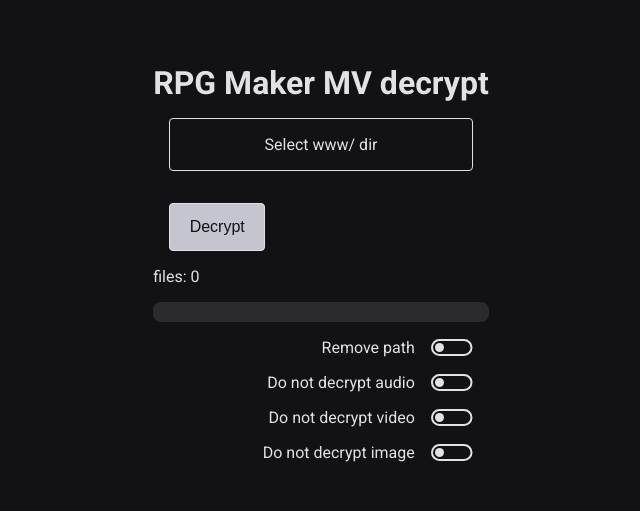
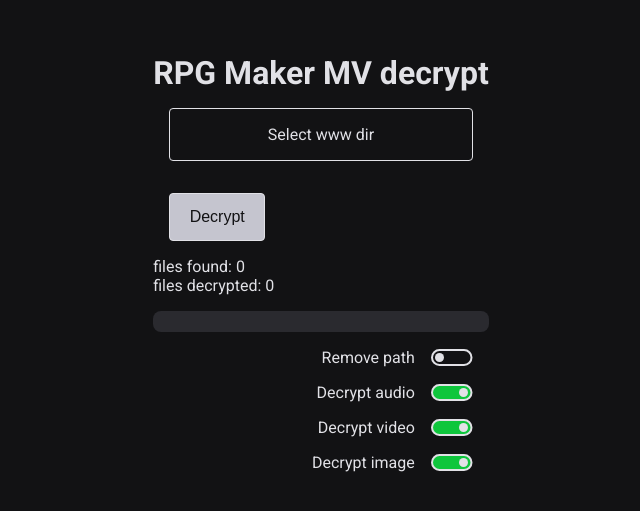
Before and after one commit to Darckfast/rpg-maker-mv-decrypt-react, a Next.js app: page / in a window 1280 px wide. Shown: the part 129-640 px from the top of the page, without its empty margins (319-959 px from the left). Built offline with nearby package versions, Linux system fonts and the light colour scheme.

Commit message:
Add option to ignore audio, video and pictures

```diff
--- a/src/components/Checkbox.tsx
+++ b/src/components/Checkbox.tsx
@@ -1,22 +1,34 @@
-import React, { useState } from 'react'
+import React from 'react'
 import { ToggleLabel } from '../styles/pages/Home'
 
 interface CheckBoxProps {
   label?: string
-  value: string
+  value: boolean
   onChangeValue?: any
 }
 
-const CheckBox: React.FC<CheckBoxProps> = (props) => {
-  const [cx, setCx] = useState(8.5)
-
+const CheckBox: React.FC<CheckBoxProps> = props => {
   return (
     <ToggleLabel>
       {props.label}
-      <input type="checkbox" value={props.value} onChange={props.onChangeValue} onClick={() => cx < 10 ? setCx(32.5) : setCx(8.5)}/>
-      <svg width="42" height="17" viewBox="0 0 42 17" fill="none" xmlns="http://www.w3.org/2000/svg">
-        <path d="M8.5 16C4.35786 16 1 12.6421 1 8.5C1 4.35787 4.35786 1 8.5 1L33.001 1C37.1431 1 40.501 4.35787 40.501 8.5C40.501 12.6421 37.1431 16 33.001 16L8.5 16Z" stroke="#E1E1E6" strokeWidth="2"/>
-        <circle cx={cx} cy="8.5" r="4.5" fill="#E1E1E6"/>
+      <input
+        type="checkbox"
+        checked={props.value}
+        onChange={props.onChangeValue}
+      />
+      <svg
+        width="42"
+        height="17"
+        viewBox="0 0 42 17"
+        fill="none"
+        xmlns="http://www.w3.org/2000/svg"
+      >
+        <path
+          d="M8.5 16C4.35786 16 1 12.6421 1 8.5C1 4.35787 4.35786 1 8.5 1L33.001 1C37.1431 1 40.501 4.35787 40.501 8.5C40.501 12.6421 37.1431 16 33.001 16L8.5 16Z"
+          stroke="#E1E1E6"
+          strokeWidth="2"
+        />
+        <circle cx={props.value ? 32.5 : 8.5} cy="8.5" r="4.5" fill="#E1E1E6" />
       </svg>
     </ToggleLabel>
   )
--- a/src/pages/index.tsx
+++ b/src/pages/index.tsx
@@ -19,11 +19,12 @@
 const Home: React.FC = () => {
   const [system, setSystem] = useState([])
   const [files, setFiles] = useState([])
-  const [progress, setProgress] = useState(0.0)
-  const [removePath, setRemovePath] = useState('false')
-  const [includeAudio] = useState('true')
-  const [includeVideo] = useState('true')
-  const [includeImage] = useState('true')
+  const [filesDecrypted, setFilesDecrypted] = useState(0)
+  const [progress, setProgress] = useState(0)
+  const [removePath, setRemovePath] = useState(false)
+  const [includeAudio, setIncludeAudio] = useState(true)
+  const [includeVideo, setIncludeVideo] = useState(true)
+  const [includeImage, setIncludeImage] = useState(true)
   const [progressStatus, setProgressStatus] = useState('')
   let encryptKey = ''
 
@@ -32,7 +33,6 @@
     setProgress(0)
     setProgressStatus('ready')
     if (e) {
-      console.log(files.length)
       const filesArray = Array.from(e)
 
       setFiles(filesArray.filter((file: File) => file.name.endsWith('.rpgmvp')))
@@ -47,14 +47,17 @@
 
       const blobs = []
       const lastIndex = files.length - 1
-      const toIncrement = 1 + 9 / lastIndex
+      const toIncrement = 2 + 10 / lastIndex
       const zip = new JSZip()
+      let totalDecrypted = 0
 
-      files.forEach((file: File1 , index) => {
-        if ((file.webkitRelativePath.endsWith('rpgmvp') && includeImage === 'false')
-        || (file.webkitRelativePath.endsWith('rpgmvm') && includeAudio === 'false')
-        || (file.webkitRelativePath.endsWith('rpgmvo') && includeVideo === 'false')) {
-            return;
+      files.forEach((file: File1, index) => {
+        if (
+          (file.webkitRelativePath.endsWith('rpgmvp') && !includeImage) ||
+          (file.webkitRelativePath.endsWith('rpgmvm') && !includeAudio) ||
+          (file.webkitRelativePath.endsWith('rpgmvo') && !includeVideo)
+        ) {
+          return
         }
 
         const reader = new FileReader()
@@ -65,14 +68,9 @@
             .replace(/.(rpgmvm)$/, '.m4a')
             .replace(/.(rpgmvo)$/, '.ogg')
 
-          if (removePath === 'true') {
-            console.log(fileName)
+          if (removePath) {
             fileName = fileName.split('/')[fileName.split('/').length - 1]
-            console.log(fileName)
           }
-
-          setProgressStatus('decrypting')
-          setProgress(progress + toIncrement)
 
           let arrayBuffer: ArrayBuffer = e.target.result as ArrayBuffer
 
@@ -88,6 +86,9 @@
           }
 
           zip.file(fileName, new Blob([arrayBuffer]))
+
+          setFilesDecrypted(++totalDecrypted)
+          setProgressStatus('decrypting')
 
           if (index === lastIndex) {
             setProgressStatus('zipping')
@@ -108,8 +109,13 @@
                 setProgress(0)
                 setProgressStatus('completed')
               })
-            }
           }
+        }
+
+        reader.onprogress = () => {
+          setProgress(progress + toIncrement)
+        }
+
         reader.readAsArrayBuffer(file)
       })
     }
@@ -143,10 +149,6 @@
     reader.readAsText(system[0])
   }
 
-  function test(e: any) {
-    console.log(e.target.value)
-  }
-
   return (
     <Container>
       <Head>
@@ -167,24 +169,40 @@
               accept=".json,.rpgmvp,.rpgmvm,.rpgmvo"
             />
             <InputLabel htmlFor="fileUpload">
-              <span>Select www/ dir</span>
+              <span>Select www dir</span>
             </InputLabel>
             <Button type="submit" disabled={files.length === 0}>
               <span>Decrypt</span>
             </Button>
 
-            <div>files: {files.length}</div>
+            <div>files found: {files.length}</div>
+            <div>files decrypted: {filesDecrypted}</div>
             <ProgressBar>
               <Filler style={{ width: `${progress}%` }}>
                 <ProgressStatus>{progressStatus}</ProgressStatus>
               </Filler>
             </ProgressBar>
 
-            <CheckBox label="Remove path" value={removePath} onChangeValue={e => test(e)}></CheckBox>
-            <CheckBox label="Do not decrypt audio" value={includeAudio}></CheckBox>
-            <CheckBox label="Do not decrypt video" value={includeVideo}></CheckBox>
-            <CheckBox label="Do not decrypt image" value={includeImage}></CheckBox>
-
+            <CheckBox
+              label="Remove path"
+              value={removePath}
+              onChangeValue={e => setRemovePath(e.target.checked)}
+            ></CheckBox>
+            <CheckBox
+              label="Decrypt audio"
+              value={includeAudio}
+              onChangeValue={e => setIncludeAudio(e.target.checked)}
+            ></CheckBox>
+            <CheckBox
+              label="Decrypt video"
+              value={includeVideo}
+              onChangeValue={e => setIncludeVideo(e.target.checked)}
+            ></CheckBox>
+            <CheckBox
+              label="Decrypt image"
+              value={includeImage}
+              onChangeValue={e => setIncludeImage(e.target.checked)}
+            ></CheckBox>
           </form>
         </div>
       </main>
```
